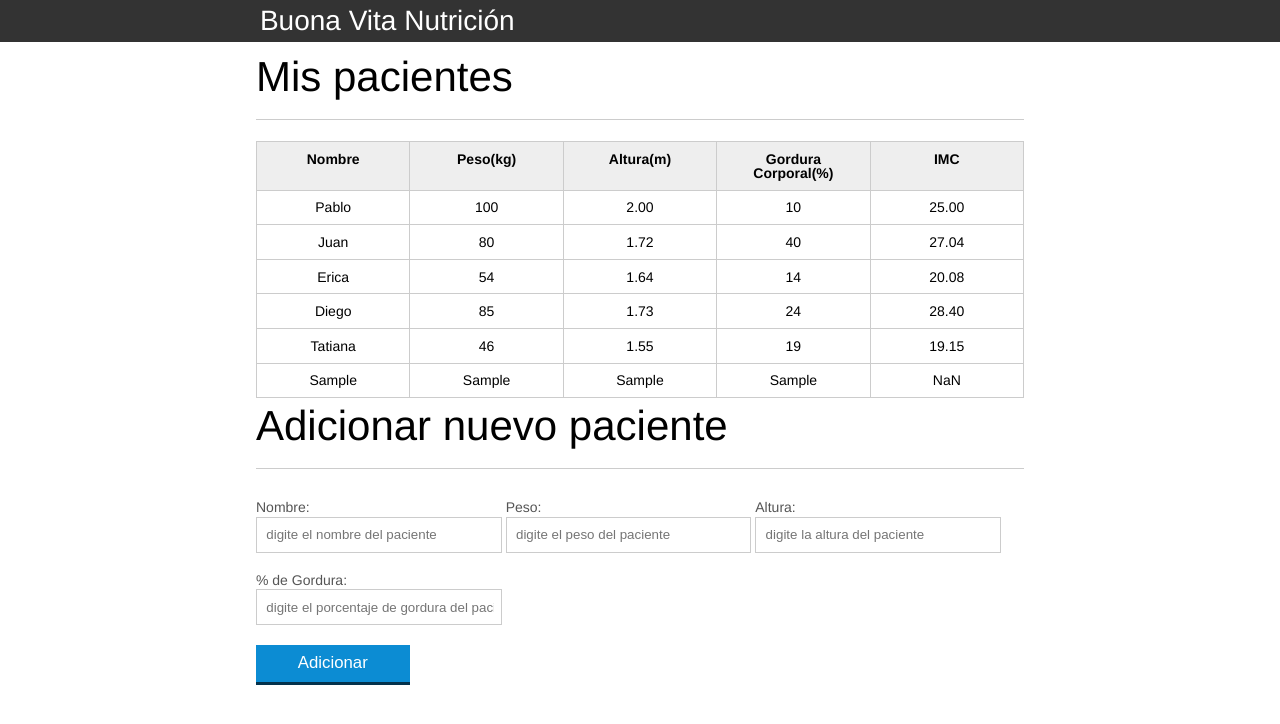
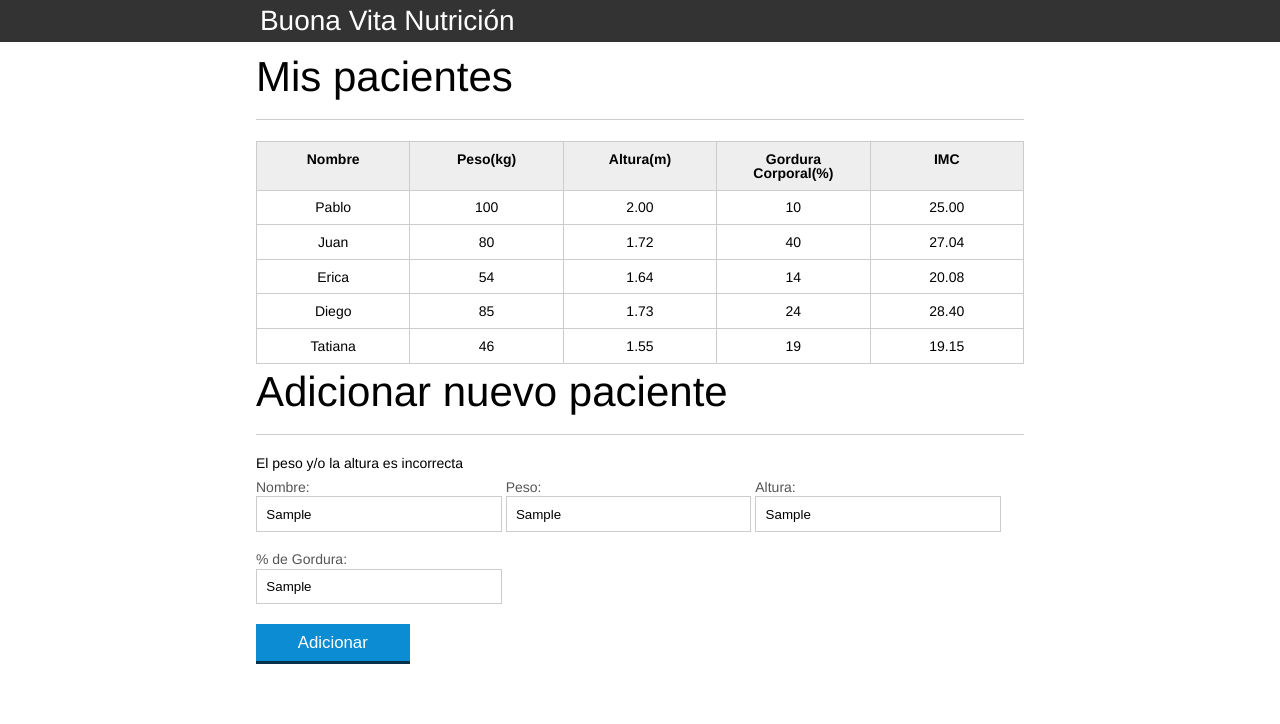
Before and after one commit to maittee/pagina-de-nutricion-buona-vita, a plain HTML site: page index.html in a window 1280 px wide. Both pictures are taken after typing "Sample", "Sample", "Sample", "Sample" into the empty fields and a click on the button "Adicionar". Drawn offline with Linux system fonts and the light colour scheme.

Commit message:
add esPacienteValido y mensajeDeError

```diff
--- a/index.html
+++ b/index.html
@@ -75,6 +75,7 @@
 
 		<section class="container">
 			<h2 id="titulo-form">Adicionar nuevo paciente</h2>
+			<span id="mensaje-error"></span>
 			<form id="form-adicionar">
 				<div class="grupo">
 					<label for="nombre">Nombre:</label>
--- a/js/calcular-imc.js
+++ b/js/calcular-imc.js
@@ -12,6 +12,21 @@ for (var i = 0; i < pacientes.length; i++){
 
     var tdIMC = paciente.querySelector(".info-imc");
 
+    var pesoValido = esPesoValido(peso);
+    var alturaValida = esAlturaValida(altura);
+
+    if (!pesoValido){
+        pesoValido = false;
+        tdIMC.textContent = "Peso incorrecto";
+        paciente.classList.add("paciente-incorrecto");
+    }
+
+    if (!alturaValida){
+        alturaValida = false;
+        tdIMC.textContent = "Altura incorrecta";
+        paciente.classList.add("paciente-incorrecto");
+    }
+
     if (esPesoValido(peso) && esAlturaValida(altura)){
         tdIMC.textContent = calcularIMC(peso, altura);
     }
@@ -22,21 +37,9 @@ function calcularIMC(peso, altura){
 }
 
 function esPesoValido(peso){
-    var esPesoValido = true;
-    if (peso <= 0 || peso > 700){
-        esPesoValido = false;
-        tdIMC.textContent = "Peso incorrecto";
-        paciente.classList.add("paciente-incorrecto");
-    }
-    return esPesoValido;
+   return peso > 0 && peso < 700;
 }
 
 function esAlturaValida(altura){
-    var esAlturaValida = true;
-    if (altura <= 0 || altura > 3.0){
-        esAlturaValida = false;
-        tdIMC.textContent = "Altura incorrecta";
-        paciente.classList.add("paciente-incorrecto");
-    }
-    return esAlturaValida;
+  return altura > 0 && altura < 3.0;
 }
--- a/js/form.js
+++ b/js/form.js
@@ -6,6 +6,15 @@ btnAdicionar.addEventListener("click", function(event){
     var form = document.querySelector("#form-adicionar");
     var paciente = capturarDatosDePaciente(form);
     var pacienteTr = construirTr(paciente);
+
+    var error = !esPacienteValido(paciente);
+    if (error){
+        var msjError = document.querySelector("#mensaje-error");
+        msjError.textContent = mensajeDeError();
+        return;
+    }
+
+
     var tabla = document.querySelector("#tabla-pacientes");
     tabla.appendChild(pacienteTr);
     form.reset();
@@ -43,3 +52,11 @@ function construirTd(dato, clase){
 
     return td;
 }
+
+function esPacienteValido(paciente){
+    return esPesoValido(paciente.peso) && esAlturaValida(paciente.altura);
+}
+
+function mensajeDeError(){
+    return "El peso y/o la altura es incorrecta";
+}
```
